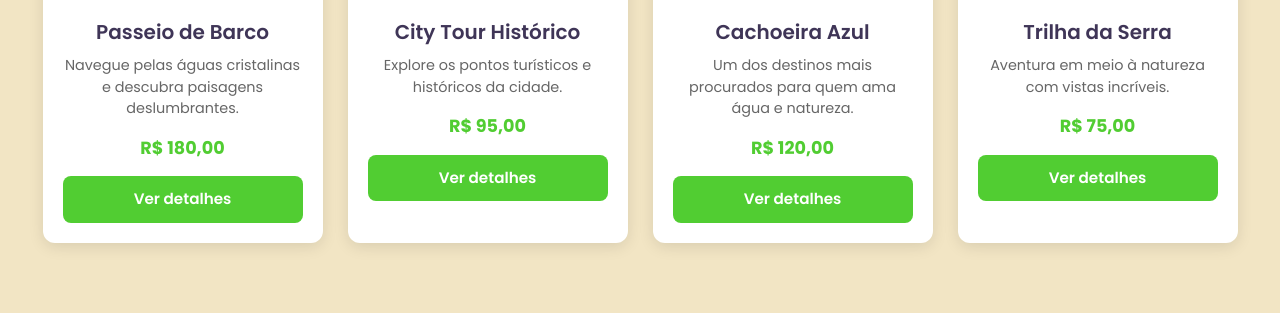
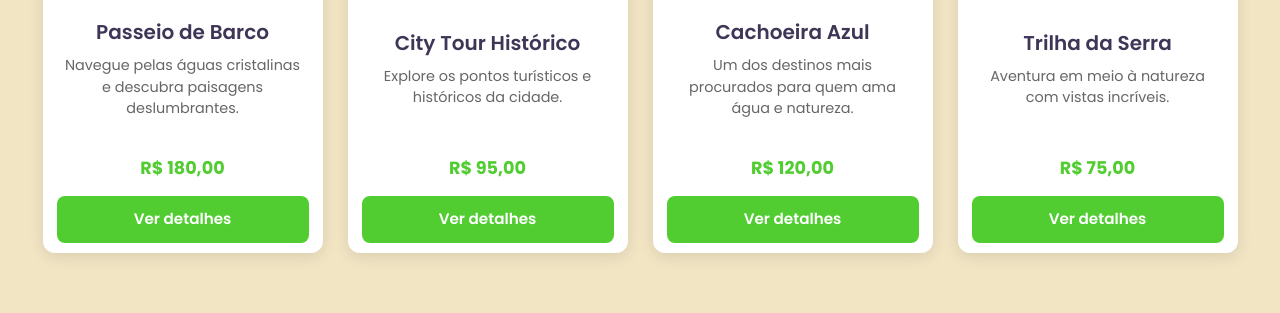
Before and after one commit to Geanoff/tour-connect, a PHP site: page /view/pages/inicio.php in a window 1280 px wide. Shown: the part 849-1162 px from the top of the page. Before the commit the page ends 1096 px from the top, so only its background shows below. Run offline with PHP 8.4, Linux system fonts and the light colour scheme; some libraries are stand-ins or nearby versions.

Commit message:
arrumei os botoes dos cards

```diff
--- a/view/assets/css/components/passeio-card.css
+++ b/view/assets/css/components/passeio-card.css
@@ -9,6 +9,9 @@
     box-shadow: 0 4px 15px rgba(0, 0, 0, 0.1);
     overflow: hidden;
     transition: transform 0.3s ease, box-shadow 0.3s ease;
+    display: flex;
+    flex-direction: column;
+    justify-content: space-between;
 }
 
 .passeio-card:hover {
@@ -108,3 +111,8 @@
     color: var(--cor-principal, #3f3557);
     margin-bottom: 40px;
 }
+
+.btn-passeio-card {
+    width: 90%;
+    margin: 0 auto 10px auto;
+}
--- a/view/components/cards/passeio-card.php
+++ b/view/components/cards/passeio-card.php
@@ -18,6 +18,8 @@
     <div class="passeio-card__conteudo">
         <h3 class="passeio-card__titulo"><?= htmlspecialchars($passeio['titulo']) ?></h3>
         <p class="passeio-card__descricao"><?= htmlspecialchars($passeio['descricao']) ?></p>
+    </div>
+    <div class="btn-passeio-card">
         <?php if (isset($passeio['preco'])): ?>
             <span class="passeio-card__preco">R$ <?= number_format($passeio['preco'], 2, ',', '.') ?></span>
         <?php endif; ?>
```
